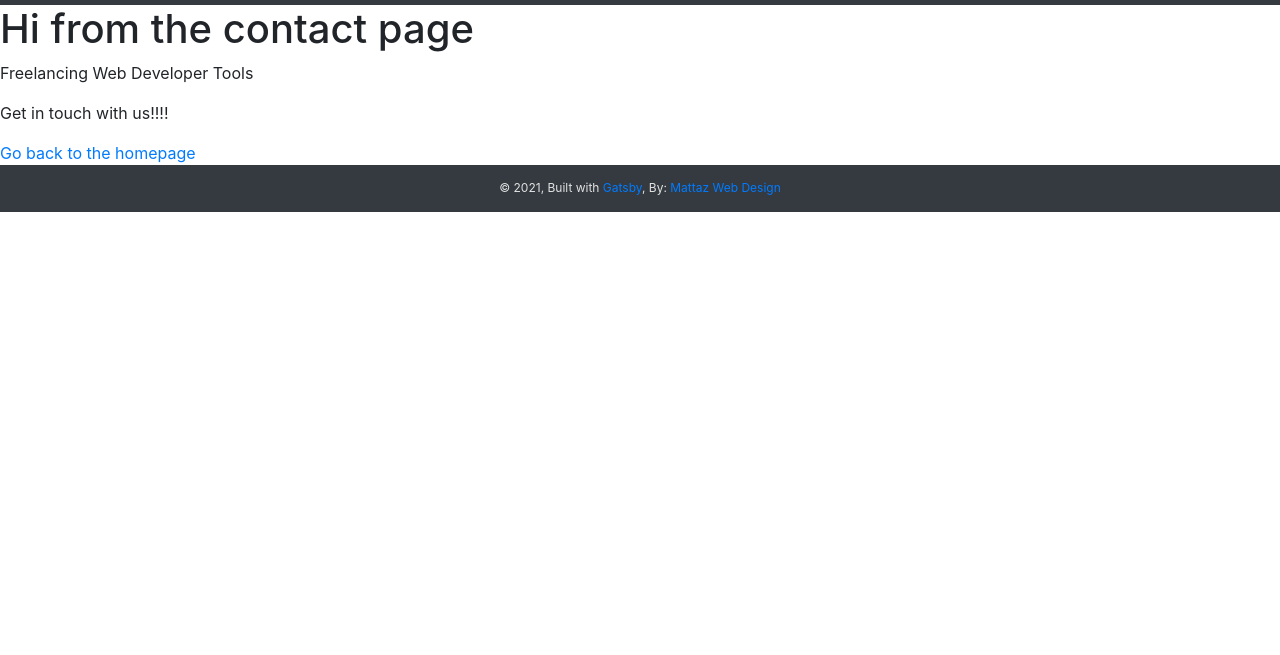
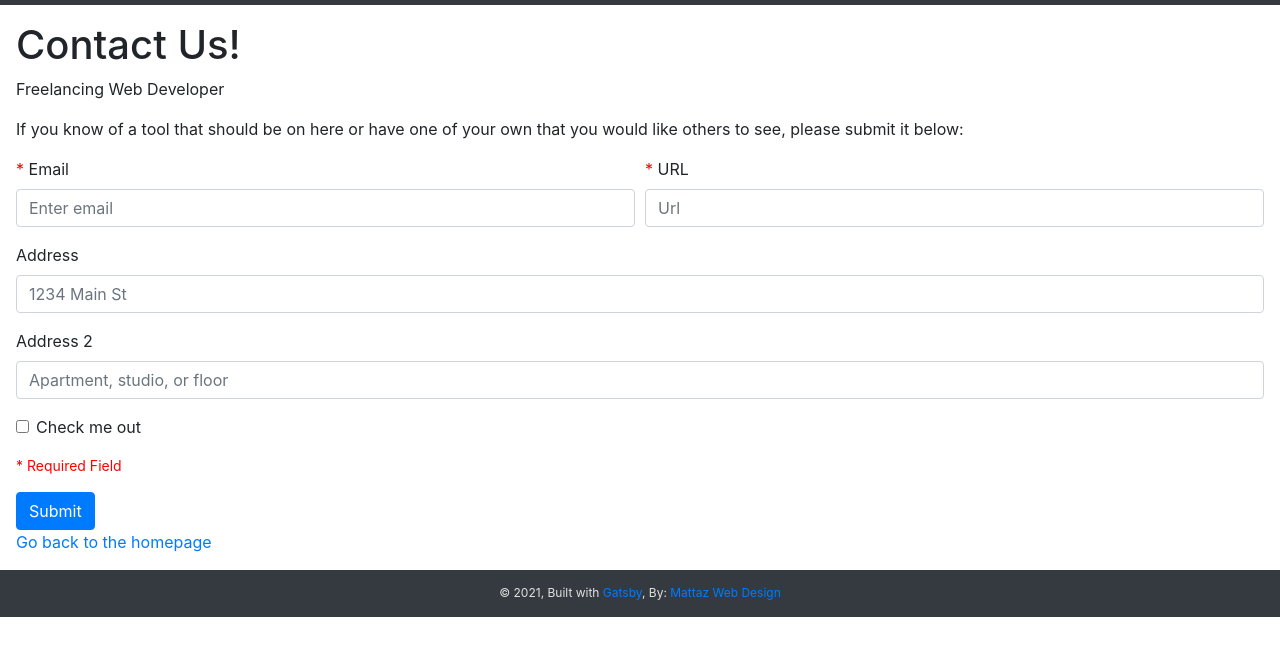
Before and after one commit to Cipher-Coder/freelance-web-dev, a Gatsby site: page /contact in a window 1280 px wide. Shown: the part 59-714 px from the top of the page. Built offline with nearby package versions, Linux system fonts and the light colour scheme; Gatsby itself is replaced by a stand-in of ours.

Commit message:
added form on contact page | changed nav

```diff
--- a/src/components/Navigation.js
+++ b/src/components/Navigation.js
@@ -18,9 +18,9 @@ const Navigation = ({ siteTitle }) => (
         {siteTitle}
       </Navbar.Brand>
       <Nav className="mr-auto">
-        <Nav.Link href="#home">Home</Nav.Link>
+        <Nav.Link href="/">Home</Nav.Link>
         <Nav.Link href="#features">Features</Nav.Link>
-        <Nav.Link href="#contact">Contact</Nav.Link>
+        <Nav.Link href="/contact">Contact</Nav.Link>
       </Nav>
       <Form inline>
         <FormControl type="text" placeholder="Search" className="mr-sm-2" />
--- a/src/pages/contact.js
+++ b/src/pages/contact.js
@@ -3,14 +3,57 @@ import { Link } from 'gatsby'
 
 import Layout from '../components/Layout'
 import SEO from '../components/Seo'
+import { Form, Col, Button } from 'react-bootstrap'
 
 const SecondPage = () => (
   <Layout>
     <SEO title="Page two" />
-    <h1>Hi from the contact page</h1>
-    <p>Freelancing Web Developer Tools</p>
-    <p>Get in touch with us!!!!</p>
-    <Link to="/">Go back to the homepage</Link>
+    <div className="contact-page m-3">
+      <h1>Contact Us!</h1>
+      <p>Freelancing Web Developer</p>
+      <p>
+        If you know of a tool that should be on here or have one of your own
+        that you would like others to see, please submit it below:
+      </p>
+      <Form>
+        <Form.Row>
+          <Form.Group as={Col} controlId="formGridEmail">
+            <Form.Label>
+              <span style={{ color: `red` }}>* </span>Email
+            </Form.Label>
+            <Form.Control type="email" placeholder="Enter email" required />
+          </Form.Group>
+
+          <Form.Group as={Col} controlId="formGridUrl">
+            <Form.Label>
+              <span style={{ color: `red` }}>* </span>URL
+            </Form.Label>
+            <Form.Control type="url" placeholder="Url" required />
+          </Form.Group>
+        </Form.Row>
+
+        <Form.Group controlId="formGridAddress1">
+          <Form.Label>Address</Form.Label>
+          <Form.Control placeholder="1234 Main St" />
+        </Form.Group>
+
+        <Form.Group controlId="formGridAddress2">
+          <Form.Label>Address 2</Form.Label>
+          <Form.Control placeholder="Apartment, studio, or floor" />
+        </Form.Group>
+
+        <Form.Group id="formGridCheckbox">
+          <Form.Check type="checkbox" label="Check me out" />
+        </Form.Group>
+        <p className="small" style={{ color: `red` }}>
+          * Required Field
+        </p>
+        <Button variant="primary" type="submit">
+          Submit
+        </Button>
+      </Form>
+      <Link to="/">Go back to the homepage</Link>
+    </div>
   </Layout>
 )
 
```
